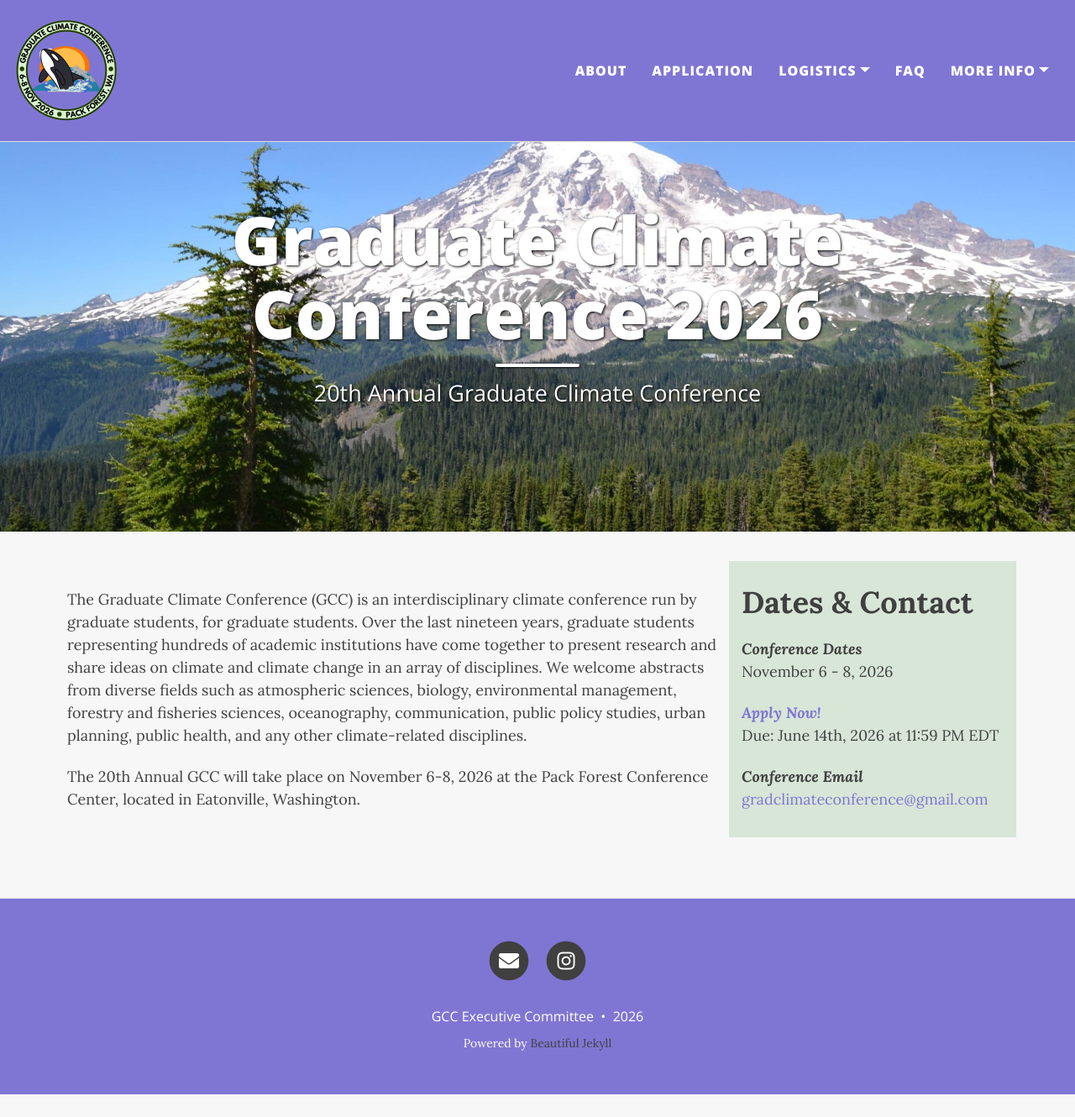
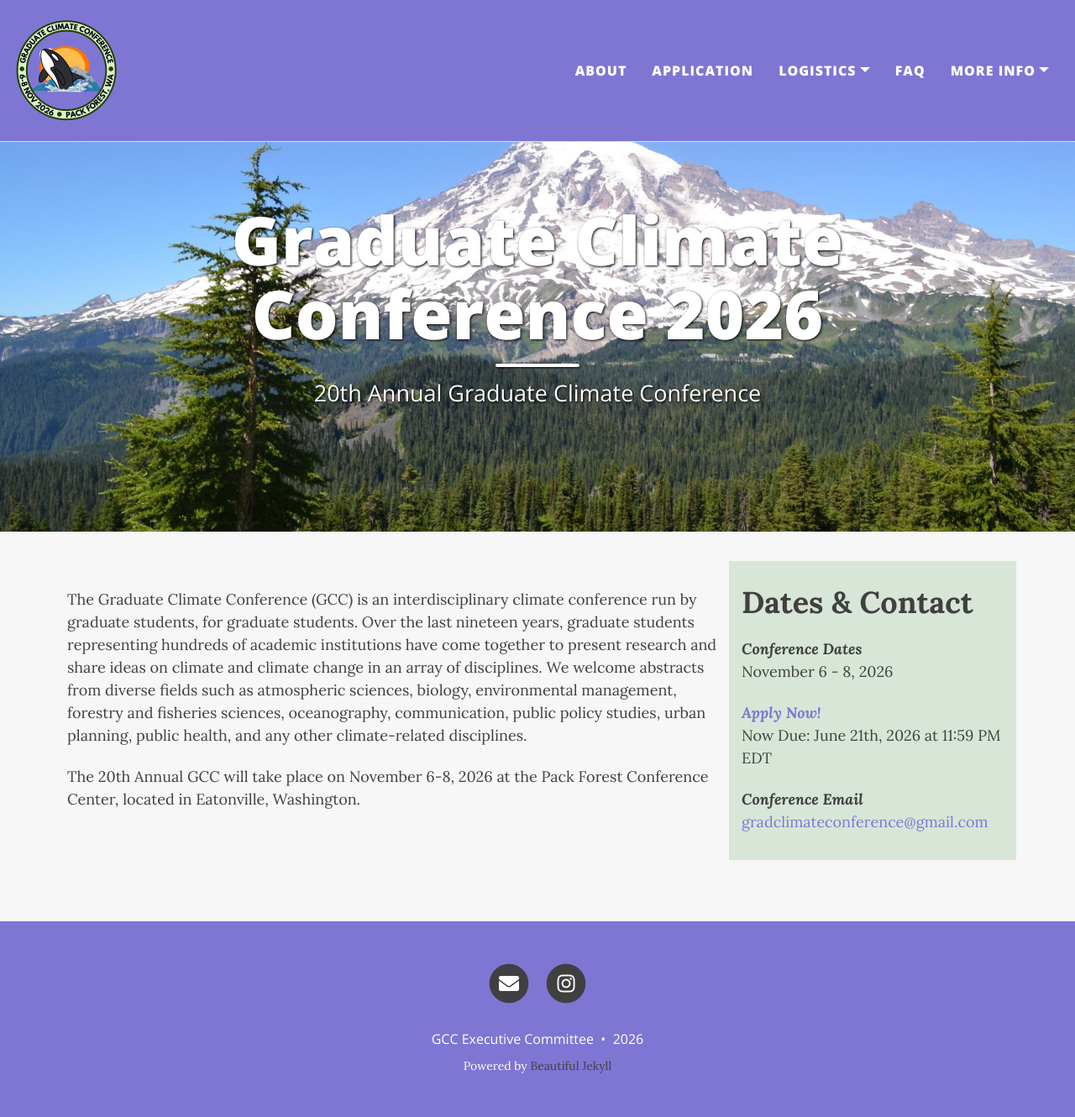
Before and after one commit to graduateclimateconference/graduateclimateconference.github.io, a Jekyll site: the page built from index.html, in a window 1280 px wide and 1330 px high. Shown: the whole window at 84% size. Built offline with Jekyll 4.4.1, drawn with Linux system fonts in a browser that asks for light colours; nearby versions of some CDN libraries; the list of posts is cut into pages by our own code.

Commit message:
Update index.html

```diff
--- a/index.html
+++ b/index.html
@@ -51,7 +51,7 @@ cover-img: "/assets/img/rainier1.jpeg"
         <h1 style="font-family: 'Lora', 'Times New Roman', serif;">Dates & Contact</h1>
         <!-- <p><strong><em>Application now closed.</strong></em><br></p> -->
         <p><strong><em>Conference Dates</strong></em><br>November 6 - 8, 2026</p>
-        <p><strong><em><a href="https://forms.gle/VUYruL5FER86TnN66">Apply Now!</a></strong></em><br>Due: June 14th, 2026 at 11:59 PM EDT</p>
+        <p><strong><em><a href="https://forms.gle/VUYruL5FER86TnN66">Apply Now!</a></strong></em><br>Now Due: June 21th, 2026 at 11:59 PM EDT</p>
         <p><strong><em>Conference Email</strong></em><br><a href="mailto:gradclimateconference@gmail.com">gradclimateconference@gmail.com</a></p>
       </div>
     </div>
```
